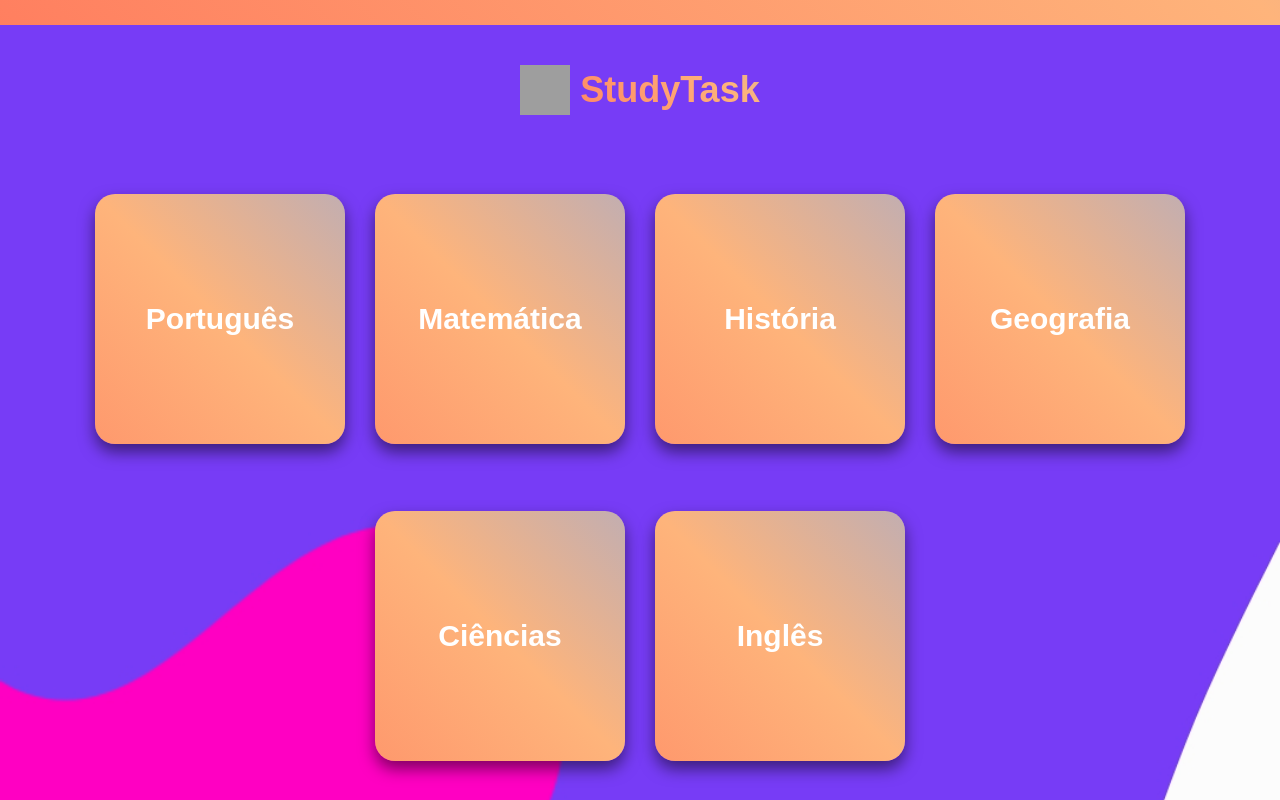
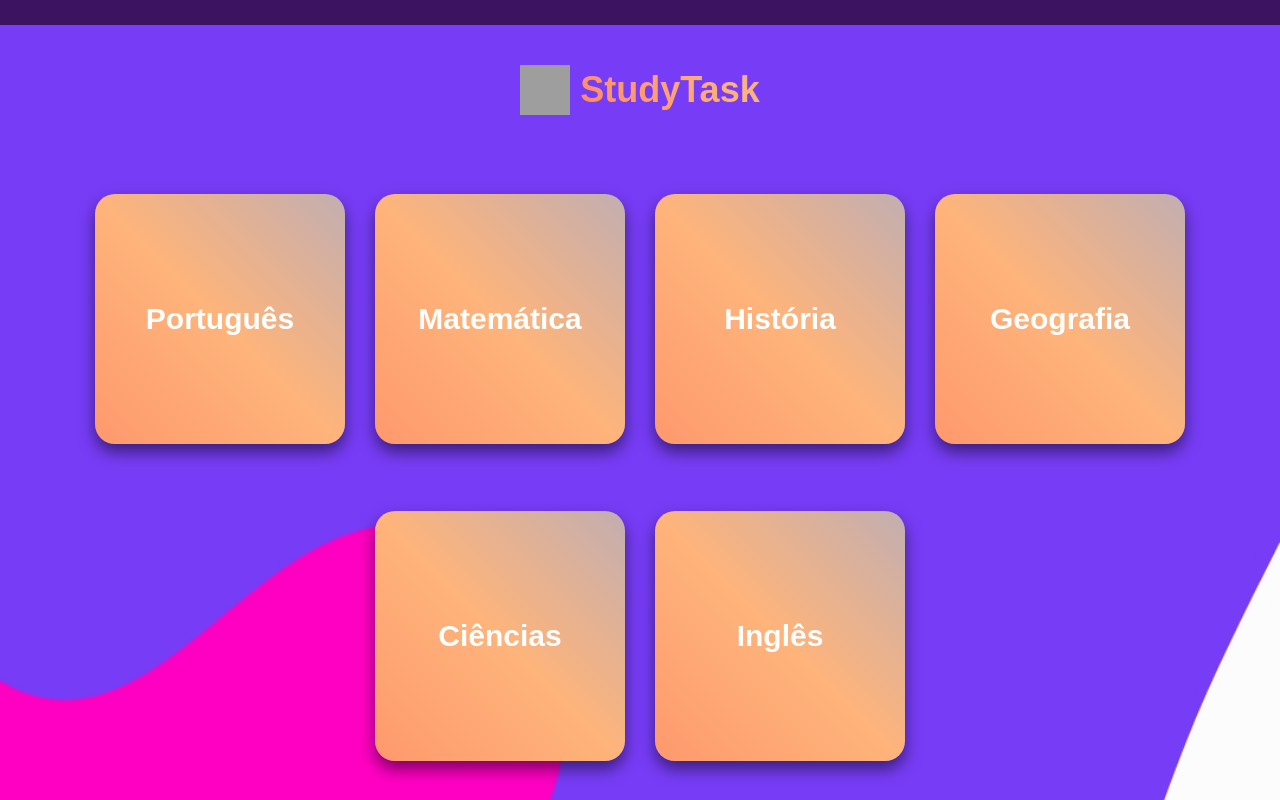
Before and after one commit to InfinityCodeGov/SiteTeste, a plain HTML site: page index.html in a window 1280 px wide. Drawn offline with Linux system fonts and the light colour scheme; grey boxes are pictures that could not be loaded.

Commit message:
Update index.html

```diff
--- a/index.html
+++ b/index.html
@@ -26,13 +26,11 @@
             height: 100vh;
         }
 
-        .status-bar {
-            height: 25px;
-            width: 100%;
-            background: linear-gradient(45deg, #ff7e5f, #feb47b, #86a8e7, #7f7fd5);
-            background-size: 300% 300%;
-            animation: gradientAnimation 5s ease infinite;
-        }
+         .status-bar {
+        height: 25px;
+        width: 100%;
+        background-color: #3c1361; /* Cor da barra de status */
+    }
 
         .header {
             display: flex;
```
